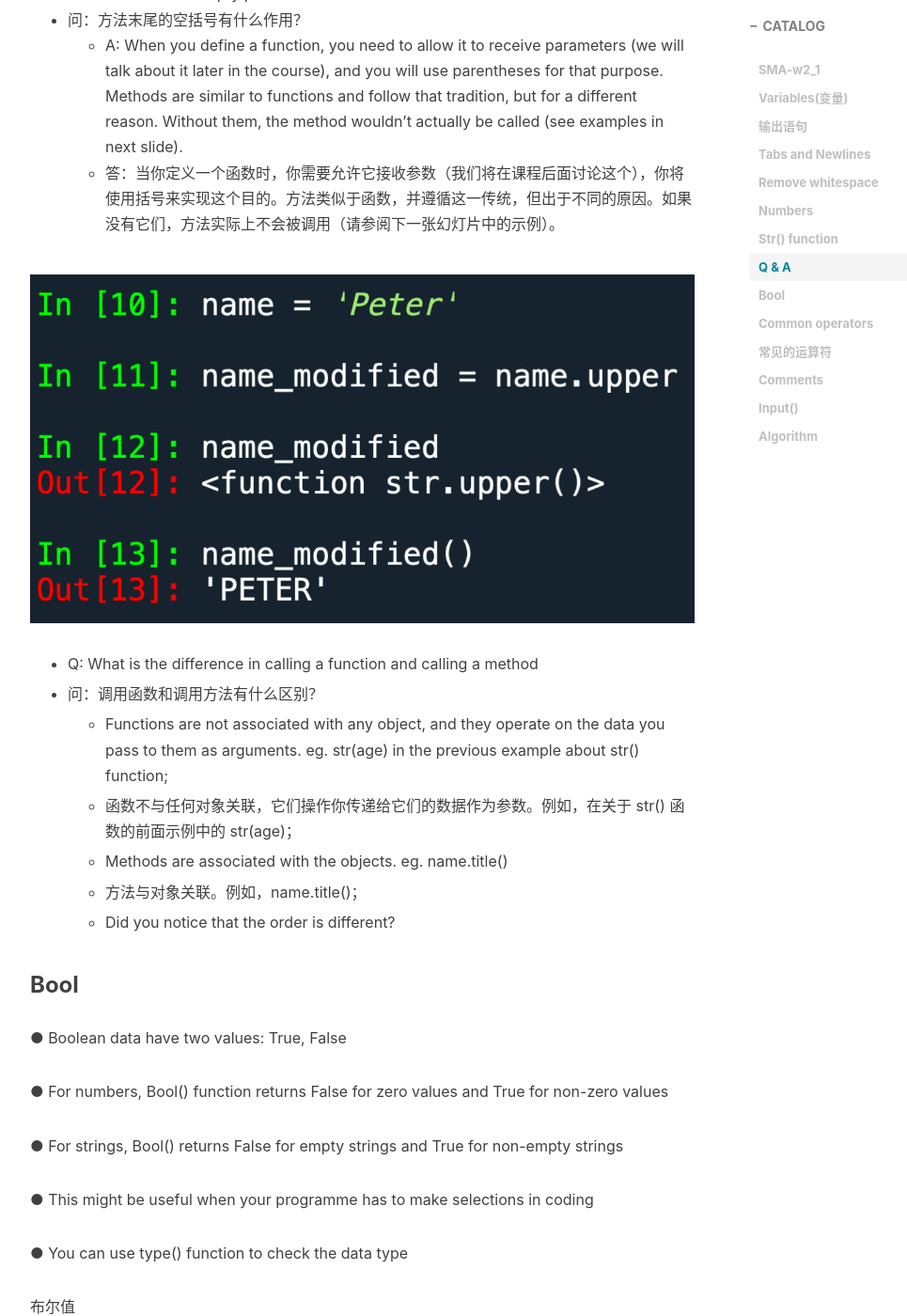
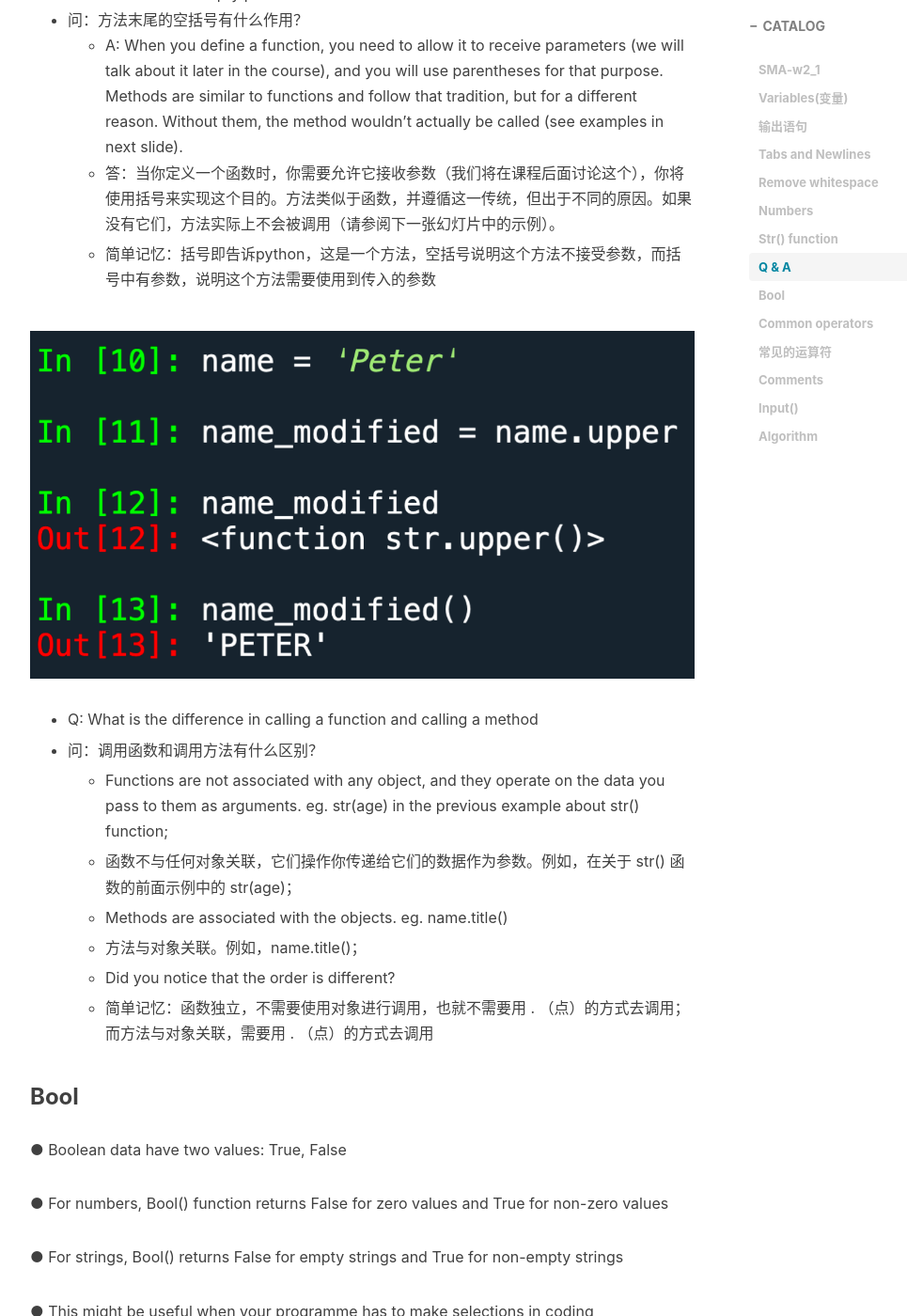
Before and after one commit to 02maple/02maple.github.io_bak, a Jekyll site: the page built from _posts/2024-3-16-Python基础.md, in a window 1280 px wide and 1400 px high, scrolled down 3004 px. Shown: the whole window at 94% size, without its empty margins (233-1198 px from the left). Built offline with Jekyll 4.4.1, drawn with Linux system fonts in a browser that asks for light colours; nearby versions of some CDN libraries; comment, search, counter and statistics services are not loaded.

Commit message:
Update 2024-3-16-Python基础.md

```diff
--- a/_posts/2024-3-16-Python基础.md
+++ b/_posts/2024-3-16-Python基础.md
@@ -121,6 +121,8 @@ message = "you are"+" "+str(age)+" "+"old"
   - A: When you define a function, you need to  allow it to receive parameters (we will talk  about it later in the course), and you will use  parentheses for that purpose. Methods are  similar to functions and follow that tradition,  but for a different reason. Without them, the  method wouldn’t actually be called (see  examples in next slide).
   - 答：当你定义一个函数时，你需要允许它接收参数（我们将在课程后面讨论这个），你将使用括号来实现这个目的。方法类似于函数，并遵循这一传统，但出于不同的原因。如果没有它们，方法实际上不会被调用（请参阅下一张幻灯片中的示例）。
 
+  - 简单记忆：括号即告诉python，这是一个方法，空括号说明这个方法不接受参数，而括号中有参数，说明这个方法需要使用到传入的参数
+
 ![image-20240316225318519](/images/image-20240316225318519.png)
 
 - Q: What is the difference in calling a function  and calling a method
@@ -136,6 +138,8 @@ message = "you are"+" "+str(age)+" "+"old"
   - 方法与对象关联。例如，name.title()；
 
   - Did you notice that the order is different?
+
+  - 简单记忆：函数独立，不需要使用对象进行调用，也就不需要用 . （点）的方式去调用；而方法与对象关联，需要用 . （点）的方式去调用
 
 
 
```
